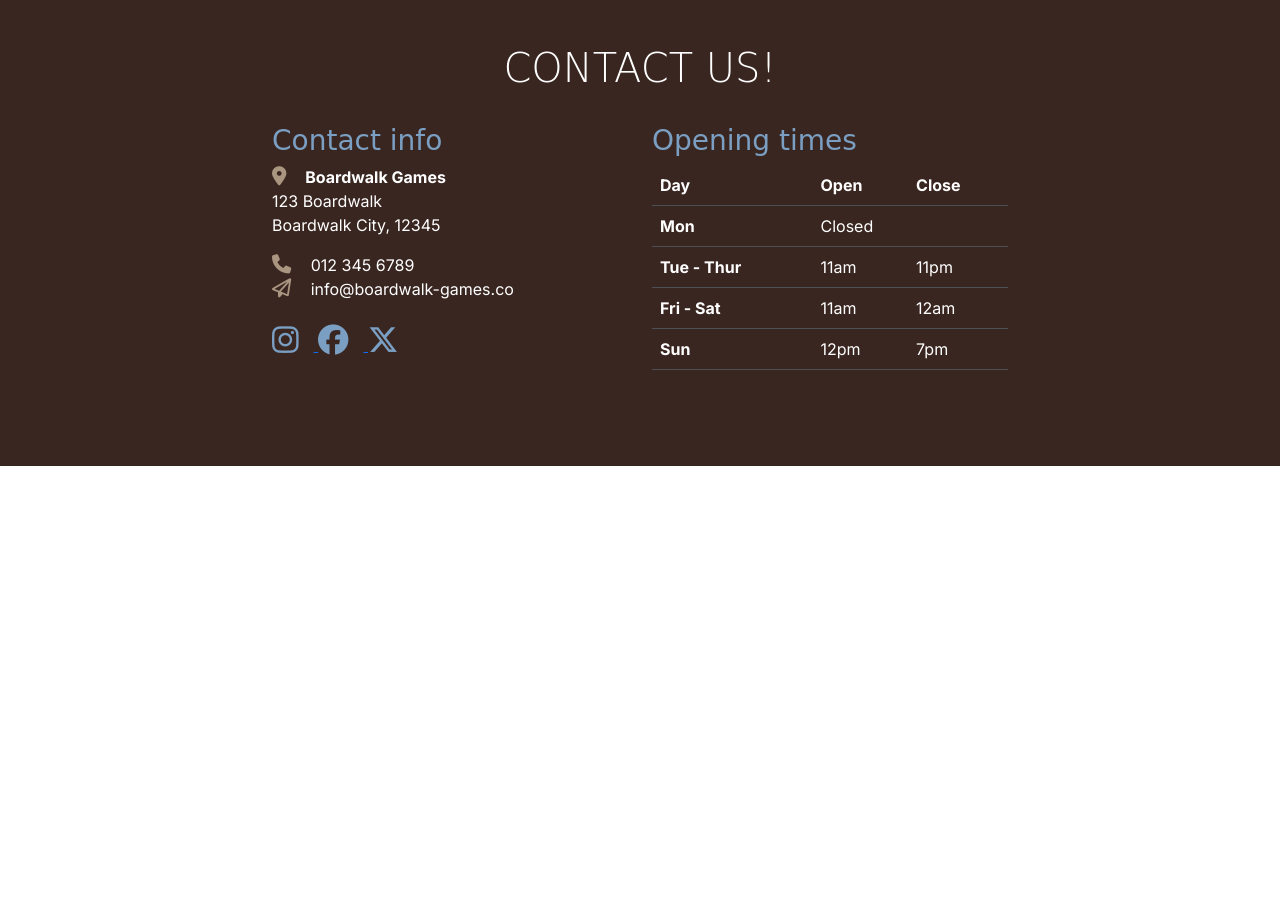
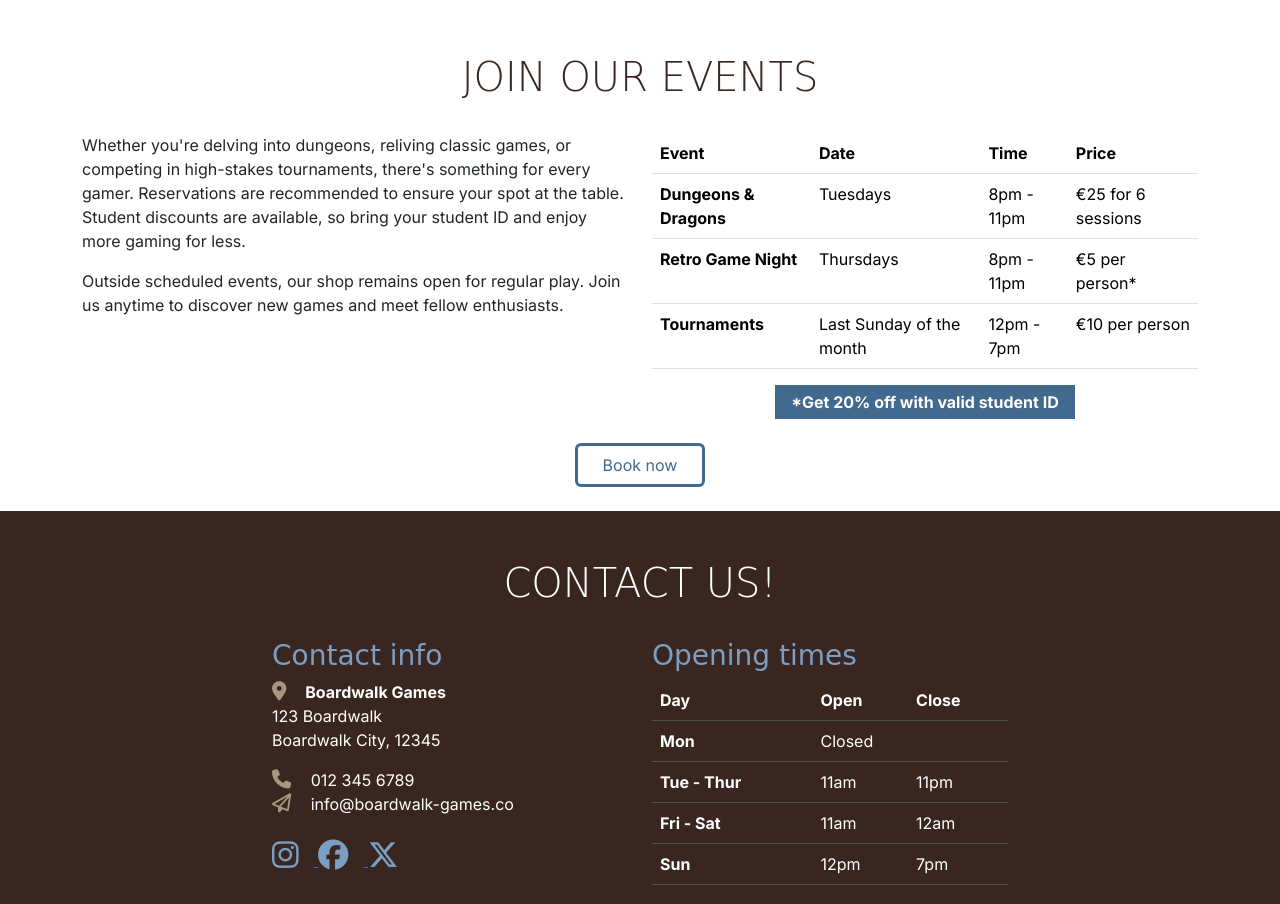
Before and after one commit to NaMlex/boardwalk-games, a plain HTML site: page index.html in a window 1280 px wide. Shown: the part 1212-2116 px from the top of the page. Before the commit the page ends 1678 px from the top, so only its background shows below. Drawn offline with nearby package versions, Linux system fonts and the light colour scheme; a web font is replaced by a local one.

Commit message:
Addthe join our Events section

```diff
--- a/assets/css/style.css
+++ b/assets/css/style.css
@@ -15,8 +15,11 @@
     /* light blue*/
 }
 
+/* Global styles */
+
 body {
     font-family: var(--primary-font);
+    padding-top: 57.15px;
 }
 
 h1,
@@ -96,6 +99,23 @@ h2 {
     margin-bottom: 1.5rem;
 }
 
+/* Events */
+#events .table {
+    font-size: 0.7rem;
+}
+
+.student-discount {
+    background-color: var(--heighlight-color);
+    font-weight: bold;
+    color: white;
+    display: block;
+    max-width: 300px;
+    margin: auto;
+    padding: 5px 10px;
+    font-size: 0.8rem;
+}
+
+
 /* Game library cards */
 #new-games .card,
 #fav-games .card {
@@ -153,6 +173,17 @@ h2 {
 
 /* Media queries */
 
+/* Small screens and up */
+@media screen and (min-width: 576px) {
+    /* increase font size in events table when screen size is large enough */
+    #events .table {
+        font-size: 1rem;
+    }
+    .student-discount {
+        font-size: 1rem;
+    }
+}
+
 /* Medium devices (tablets, 768px and up) */
 @media screen and (min-width: 768px) {
 
--- a/index.html
+++ b/index.html
@@ -41,7 +41,10 @@
                         <a class="nav-link active" aria-current="page" href="index.html">Home</a>
                     </li>
                     <li class="nav-item">
-                        <a class="nav-link" href="#">Services</a>
+                        <a class="nav-link" href="#services">Services</a>
+                    </li>
+                    <li class="nav-item"></li>
+                        <a class="nav-link" href="#events.html">Events</a>
                     </li>
                     <li class="nav-item">
                         <a class="nav-link" href="game-library.html">Games</a>
@@ -191,6 +194,59 @@
                 </div>
             </div>
         </section>
+        <!--Events section-->
+        <section id="events" class="container events">
+        <div class="row">
+            <div class="col-12">
+                <h2 class="display-6 text-center">Join our events</h2>
+            </div>
+            <div class="col-12 col-xl-6">
+                <p>Whether you're delving into dungeons, reliving classic games,
+                    or competing in high-stakes tournaments, there's something for every gamer.
+                    Reservations are recommended to ensure your spot at the table. Student discounts are available,
+                    so bring your student ID and enjoy more gaming for less.</p>
+                <p>Outside scheduled events, our shop remains open for regular play.
+                    Join us anytime to discover new games and meet fellow enthusiasts.</p>
+            </div>
+            <!-- Opening times -->
+            <div class="col-12 col-xl-6">
+                <table class="table table-hover">
+                    <thead>
+                        <tr>
+                            <th scope="col">Event</th>
+                            <th scope="col">Date</th>
+                            <th scope="col">Time</th>
+                            <th scope="col">Price</th>
+                        </tr>
+                    </thead>
+                    <tbody>
+                        <tr>
+                            <th scope="row">Dungeons & Dragons</th>
+                            <td>Tuesdays</td>
+                            <td>8pm - 11pm</td>
+                            <td>€25 for 6 sessions</td>
+                        </tr>
+                        <tr>
+                            <th scope="row">Retro Game Night</th>
+                            <td>Thursdays</td>
+                            <td>8pm - 11pm</td>
+                            <td>€5 per person*</td>
+                        </tr>
+                        <tr>
+                            <th scope="row">Tournaments</th>
+                            <td>Last Sunday of the month</td>
+                            <td>12pm - 7pm</td>
+                            <td>€10 per person</td>
+                        </tr>
+                    </tbody>
+                </table>
+                <p class="student-discount text-center">*Get 20% off with valid student ID</p>
+            </div>
+            <div class="col-12 text-center">
+                <a href="booking.html" class="btn custom-button-outline my-4">Book now</a>
+            </div>
+        </div>
+        </section>
     </main>
 
     <!-- Footer / contact section -->
```
Also changed, not shown: booking.html (+1 -1 lines), game-library.html (+1 -1 lines).
